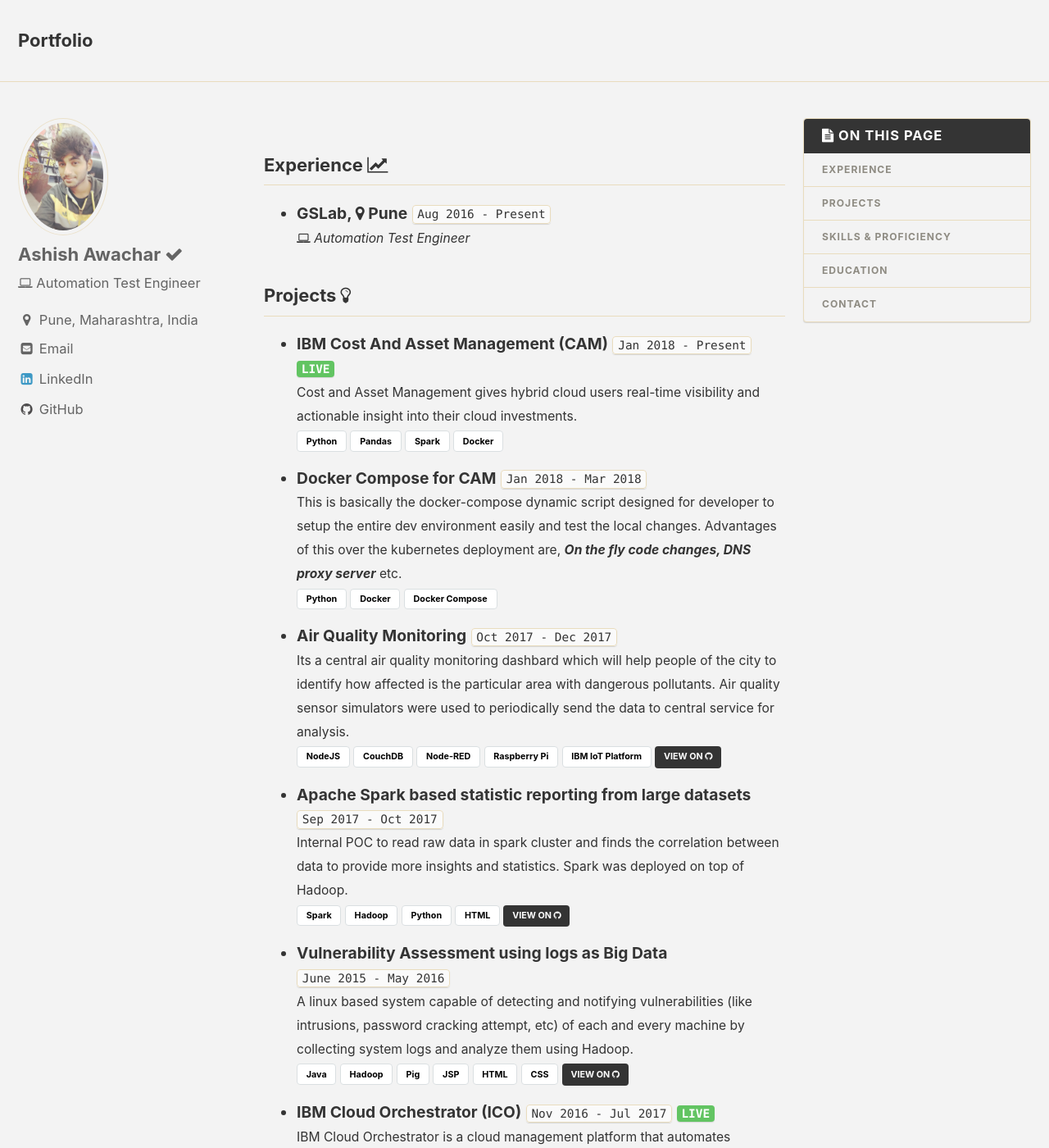
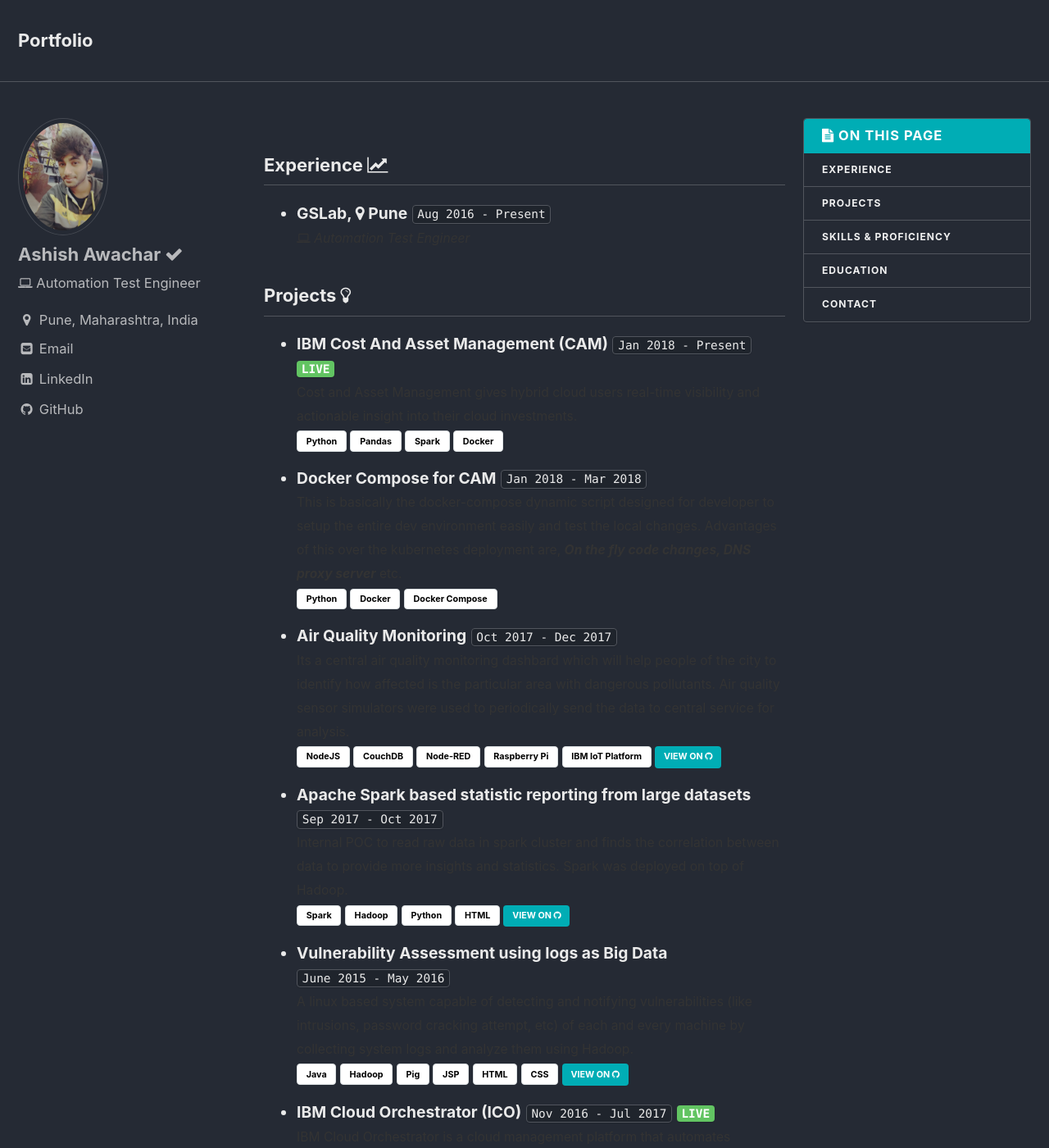
Before and after one commit to ashishawachar/ashishawachar.github.io, a Jekyll site: the page built from index.md, in a window 1280 px wide and 1400 px high. Shown: the whole window at 82% size. Built offline with Jekyll 4.4.1, drawn with Linux system fonts in a browser that asks for light colours.

Commit message:
Update _config.yml

```diff
--- a/_config.yml
+++ b/_config.yml
@@ -5,7 +5,7 @@
 # For technical reasons, this file is *NOT* reloaded automatically when you use
 # `jekyll serve`. If you change this file, please restart the server process.
 
-minimal_mistakes_skin    : "dirt" # "contrast", "air", "contrast", neon", "mint", "default"
+minimal_mistakes_skin    : "dark" # "contrast", "dirt","air", "contrast", neon", "mint", "default"
 
 # Site Settings
 locale                   : "en"
```
